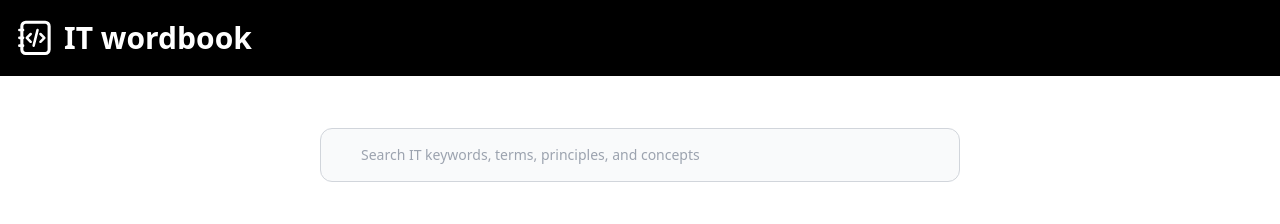
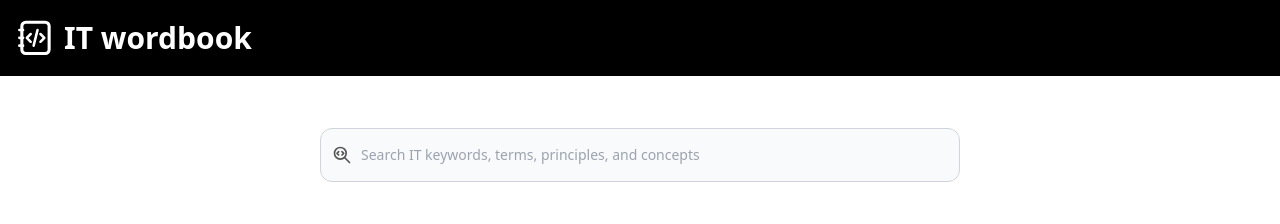
Before and after one commit to stefanicjuraj/it-wordbook, a React (Vite) app in the folder app/: page / in a window 1280 px wide. Shown: the top 224 px of the page. Built offline with nearby package versions, Linux system fonts and the light colour scheme; no server answers; the database is empty; the HTML template or start-up script is replaced by a standard one.

Commit message:
feat(components): add search icon to Search

```diff
--- a/app/src/components/Search.tsx
+++ b/app/src/components/Search.tsx
@@ -1,7 +1,12 @@
+import search from "../../public/assets/icons/search.svg"
+
 const Search: React.FC<{ onSearch: (term: string) => void }> = ({ onSearch }) => {
     return (
         <form className="max-w-screen-sm mx-auto">
             <div className="relative">
+                <div className="absolute inset-y-0 start-0 flex items-center ps-3 pointer-events-none">
+                    <img src={search} alt="Search icon" className="w-5 h-5" />
+                </div>
                 <input type="search" id="search" className="block w-full p-4 text-sm text-gray-900 border border-gray-300 ps-10 rounded-xl bg-gray-50 focus:ring-gray-500 focus:border-gray-500"
                     placeholder="Search IT keywords, terms, principles, and concepts"
                     autoComplete="off"
```
